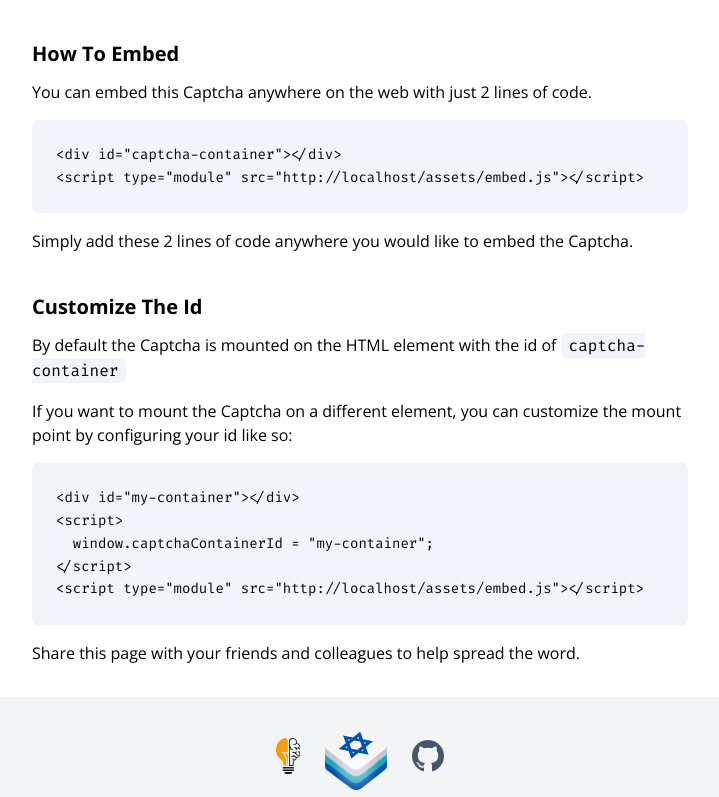
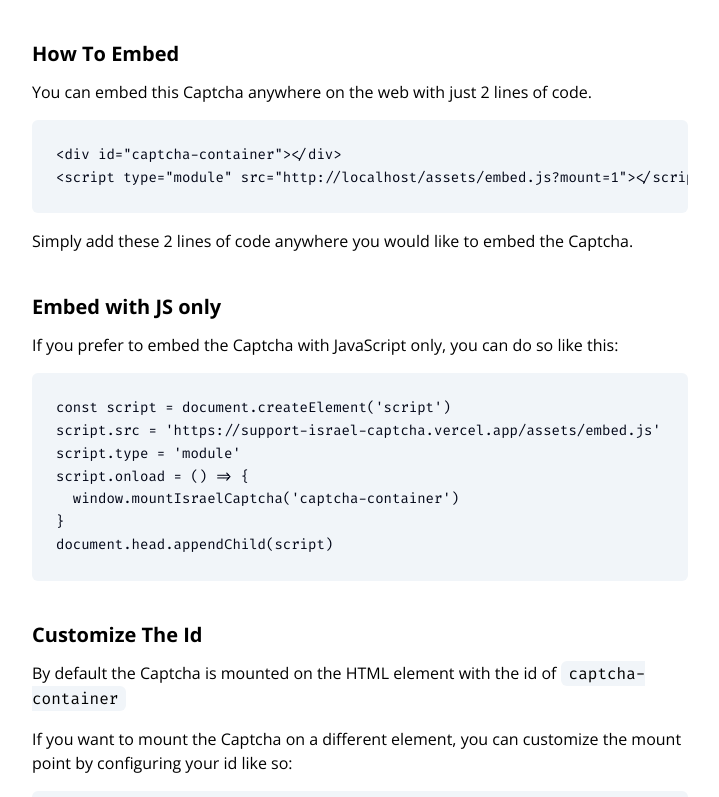
Before and after one commit to Yiddishe-Kop/support-israel-captcha, a Vue app: page / in a window 1280 px wide. Shown: the part 783-1580 px from the top of the page, without its empty margins (280-999 px from the left). Built offline with nearby package versions, Linux system fonts and the light colour scheme.

Commit message:
update docs

```diff
--- a/src/App.vue
+++ b/src/App.vue
@@ -29,6 +29,12 @@
         Simply add these 2 lines of code anywhere you would like to embed the
         Captcha.
       </p>
+      <h2 id="js-only">Embed with JS only</h2>
+      <p>
+        If you prefer to embed the Captcha with JavaScript only, you can do so
+        like this:
+      </p>
+      <pre>{{ jsEmbedCode }}</pre>
       <h2 id="customize-id">Customize The Id</h2>
       <p>
         By default the Captcha is mounted on the HTML element with the id of <code>captcha-container</code>
@@ -56,13 +62,21 @@ import Captcha from "./components/Captcha.vue";
 
 const domain = window.location.origin;
 const embedCode = `\<div id="captcha-container">\<\/div>
-<script type="module" src="${domain}/assets/embed.js">\<\/script>`;
+<script type="module" src="${domain}/assets/embed.js?mount=1">\<\/script>`;
+
+const jsEmbedCode = `const script = document.createElement('script')
+script.src = 'https://support-israel-captcha.vercel.app/assets/embed.js'
+script.type = 'module'
+script.onload = () => {
+  window.mountIsraelCaptcha('captcha-container')
+}
+document.head.appendChild(script)`;
 
 const customEmbedCode = `\<div id="my-container">\<\/div>
 <script>
   window.captchaContainerId = "my-container";
 \<\/script>
-<script type="module" src="${domain}/assets/embed.js">\<\/script>`;
+<script type="module" src="${domain}/assets/embed.js?mount=1">\<\/script>`;
 </script>
 
 <style lang="scss">
```
Also changed, not shown: 1 other file (tests, documents, lock files or other folders).
